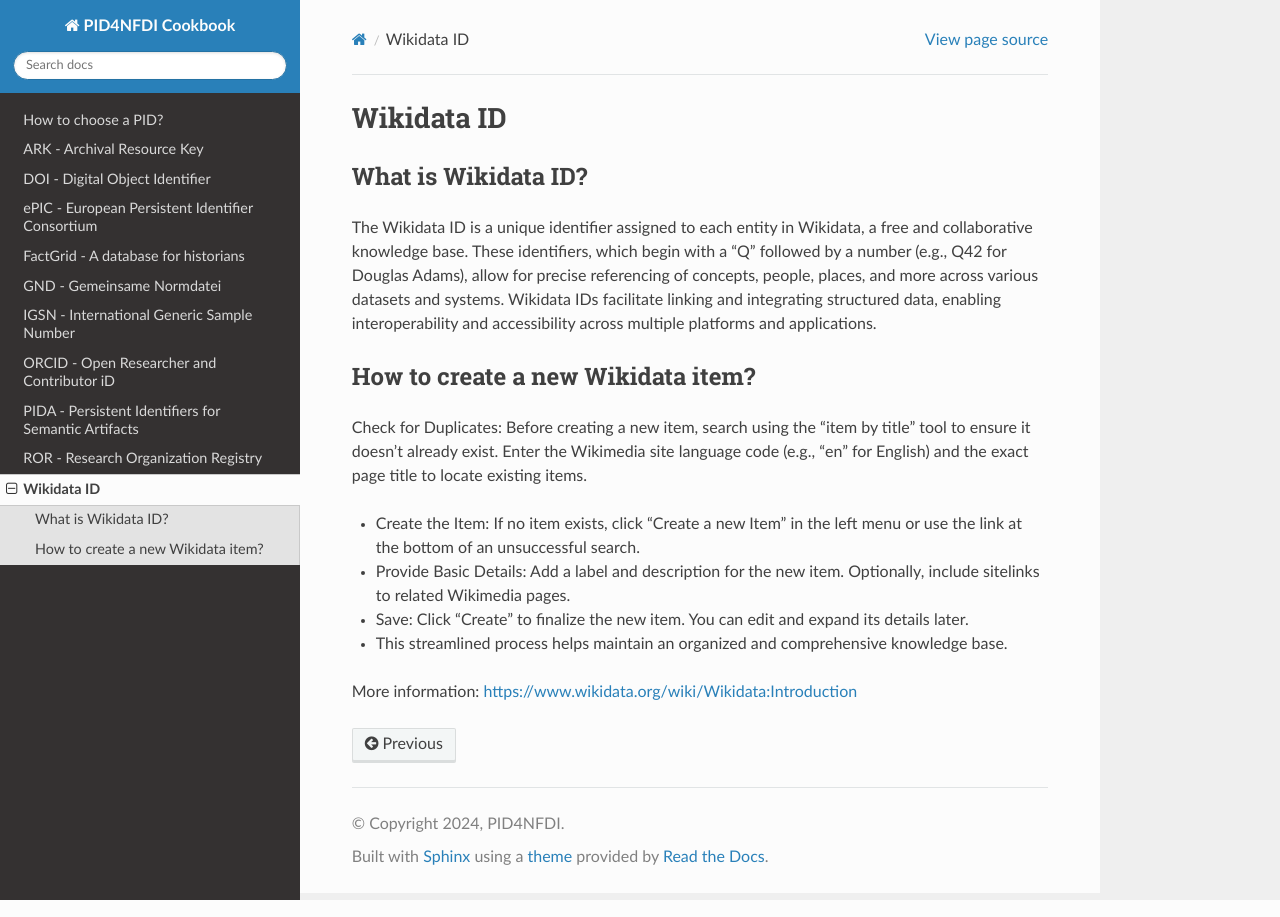
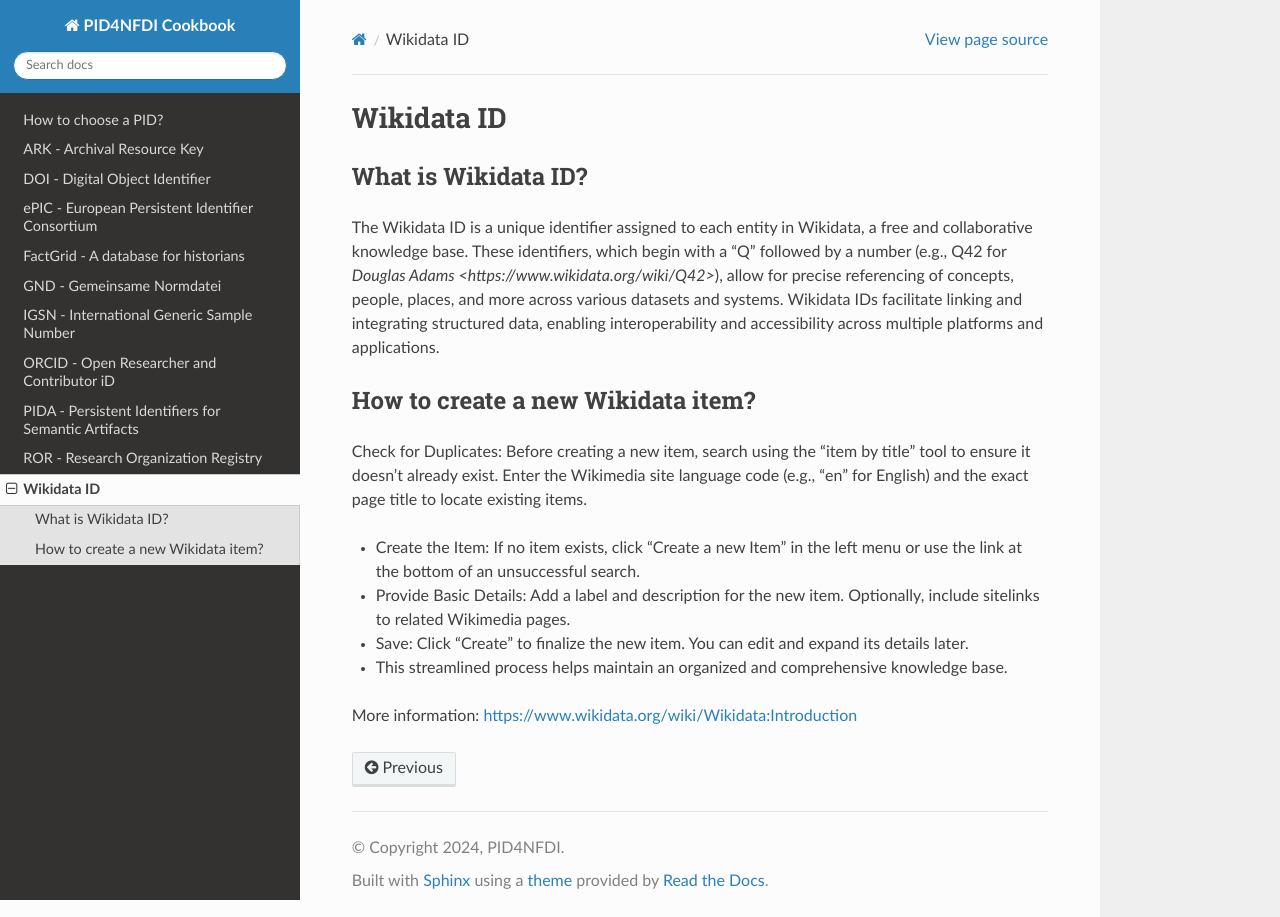
Before and after one commit to stephw-tib/pid4nfdi-training, a Sphinx documentation site: the page built from docs/source/wikidata.rst, in a window 1280 px wide. Built offline with Sphinx 7.4.7 and the Read the Docs theme 3.1.0, drawn with Linux system fonts in a browser that asks for light colours; pages that are not in the unit, such as notebooks, are missing from menus; some of the changed lines change nothing that is shown.

Commit message:
Update wikidata.rst
link Douglas Adams gesetzt

Signed-off-by: kahlertt <166626523+kahlertt@users.noreply.github.com>

```diff
--- a/docs/source/wikidata.rst
+++ b/docs/source/wikidata.rst
@@ -5,7 +5,7 @@ What is Wikidata ID?
 --------------------
 
 
-The Wikidata ID is a unique identifier assigned to each entity in Wikidata, a free and collaborative knowledge base. These identifiers, which begin with a "Q" followed by a number (e.g., Q42 for Douglas Adams), allow for precise referencing of concepts, people, places, and more across various datasets and systems. Wikidata IDs facilitate linking and integrating structured data, enabling interoperability and accessibility across multiple platforms and applications.
+The Wikidata ID is a unique identifier assigned to each entity in Wikidata, a free and collaborative knowledge base. These identifiers, which begin with a "Q" followed by a number (e.g., Q42 for `Douglas Adams <https://www.wikidata.org/wiki/Q42>`), allow for precise referencing of concepts, people, places, and more across various datasets and systems. Wikidata IDs facilitate linking and integrating structured data, enabling interoperability and accessibility across multiple platforms and applications.
 
 How to create a new Wikidata item?
 ----------------------------------
```
